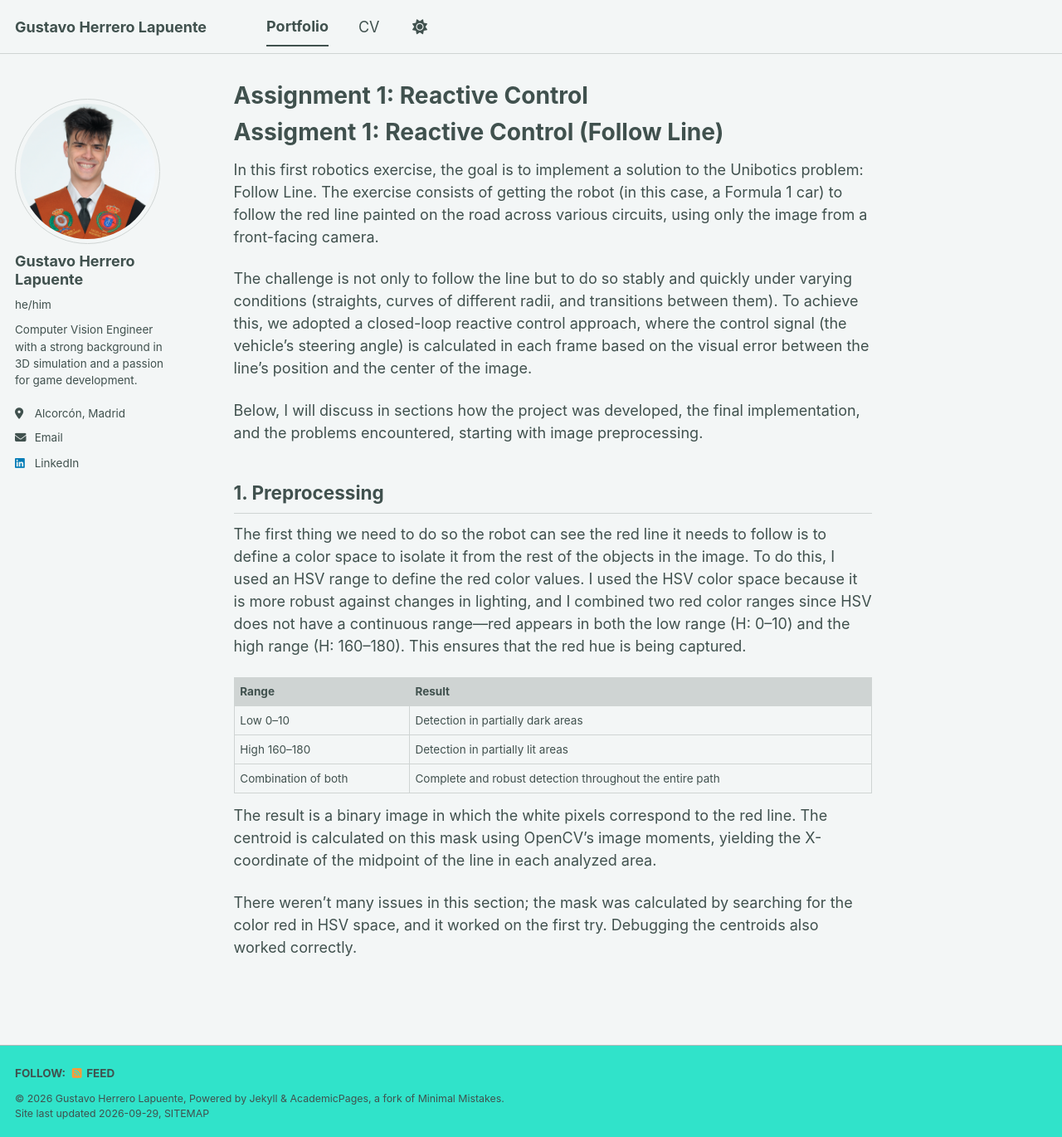
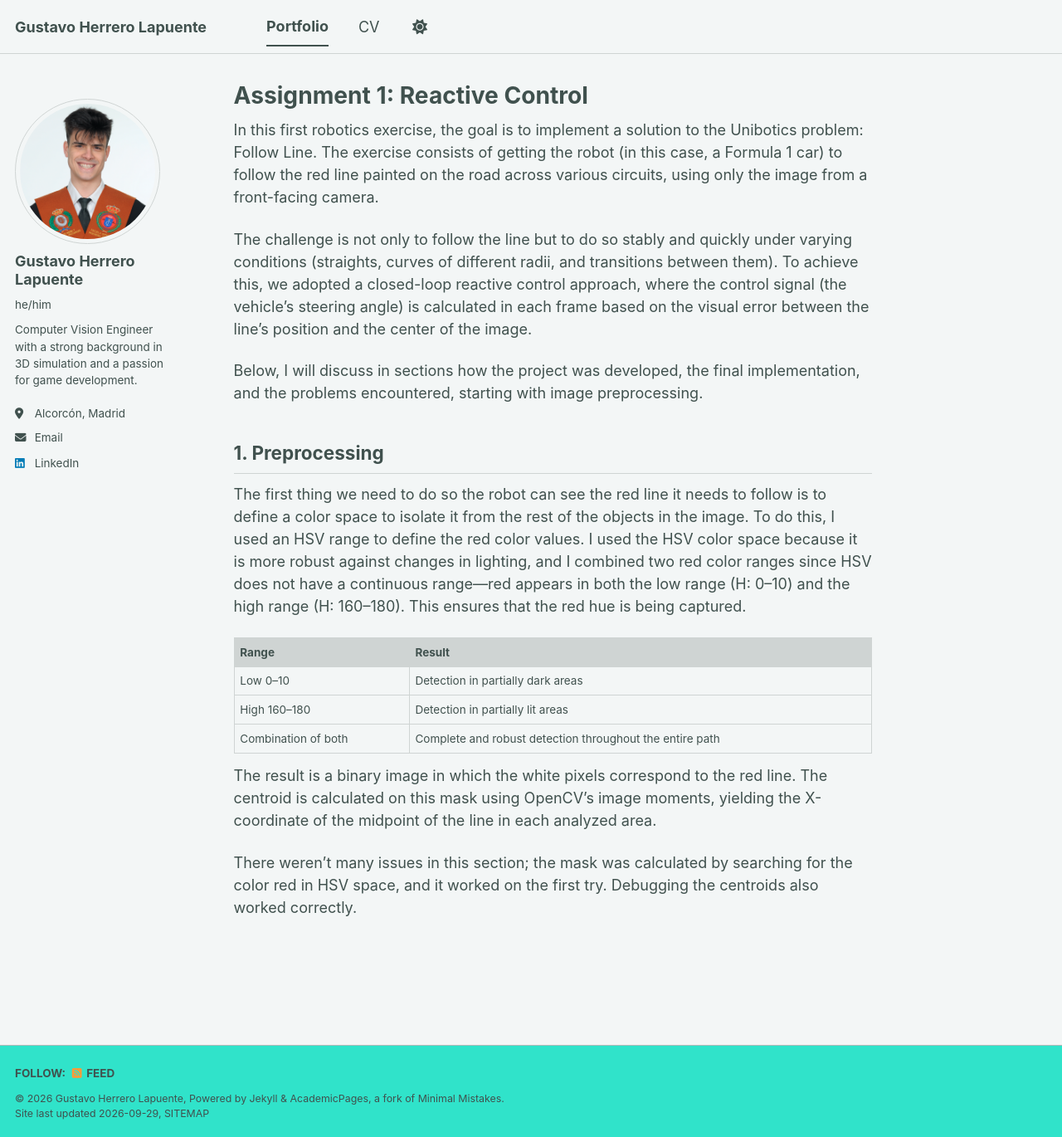
Before and after one commit to gherrerol/gherrerol.github.io, a Jekyll site: the page built from _pages/robotics-pid.md, in a window 1280 px wide and 1370 px high. Shown: the whole window at 83% size. Built offline with Jekyll 4.4.1, drawn with Linux system fonts in a browser that asks for light colours; a style sheet for code colours, icons or effects is not loaded.

Commit message:
Remove assignment title from robotics PID documentation
Removed the assignment title from the robotics PID page.

```diff
--- a/_pages/robotics-pid.md
+++ b/_pages/robotics-pid.md
@@ -4,8 +4,6 @@ permalink: /portfolio/robotics/pid/
 layout: single
 author_profile: true
 ---
-
-# Assigment 1: Reactive Control (Follow Line)
 
 In this first robotics exercise, the goal is to implement a solution to the Unibotics problem: Follow Line. The exercise consists of getting the robot (in this case, a Formula 1 car) to follow the red line painted on the road across various circuits, using only the image from a front-facing camera.
 
```
